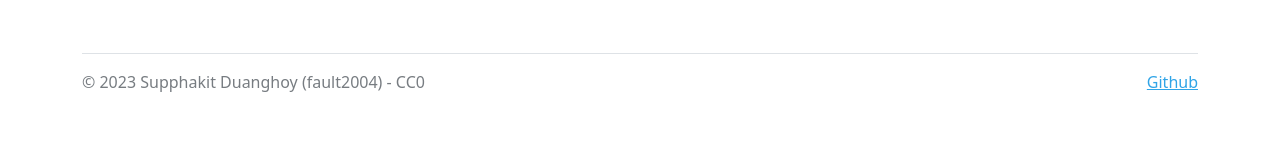
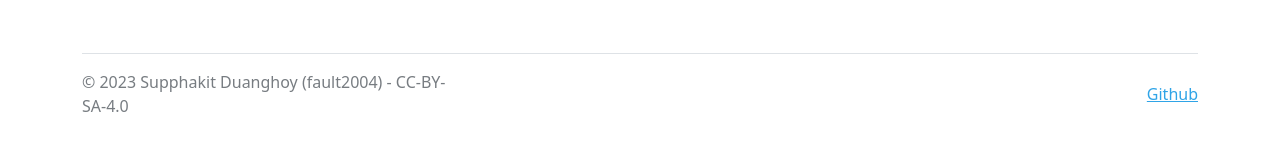
Before and after one commit to rescuepuplinux/rescuepuplinux.github.io, a plain HTML site: page index.html in a window 1280 px wide. Shown: the part 1358-1508 px from the top of the page. Drawn offline with Linux system fonts and the light colour scheme.

Commit message:
Updated Index.html

```diff
--- a/index.html
+++ b/index.html
@@ -133,7 +133,7 @@
     <div class="container">
         <footer class="d-flex flex-wrap justify-content-between align-items-center py-3 my-4 border-top">
             <div class="col-md-4 d-flex align-items-center">
-                <span class="mb-3 mb-md-0 text-muted">© 2023 Supphakit Duanghoy (fault2004) - CC0</span>
+                <span class="mb-3 mb-md-0 text-muted">© 2023 Supphakit Duanghoy (fault2004) - CC-BY-SA-4.0</span>
             </div>
             <ul class="nav col-md-4 justify-content-end list-unstyled d-flex">
                 <li class="ms-3">
```
